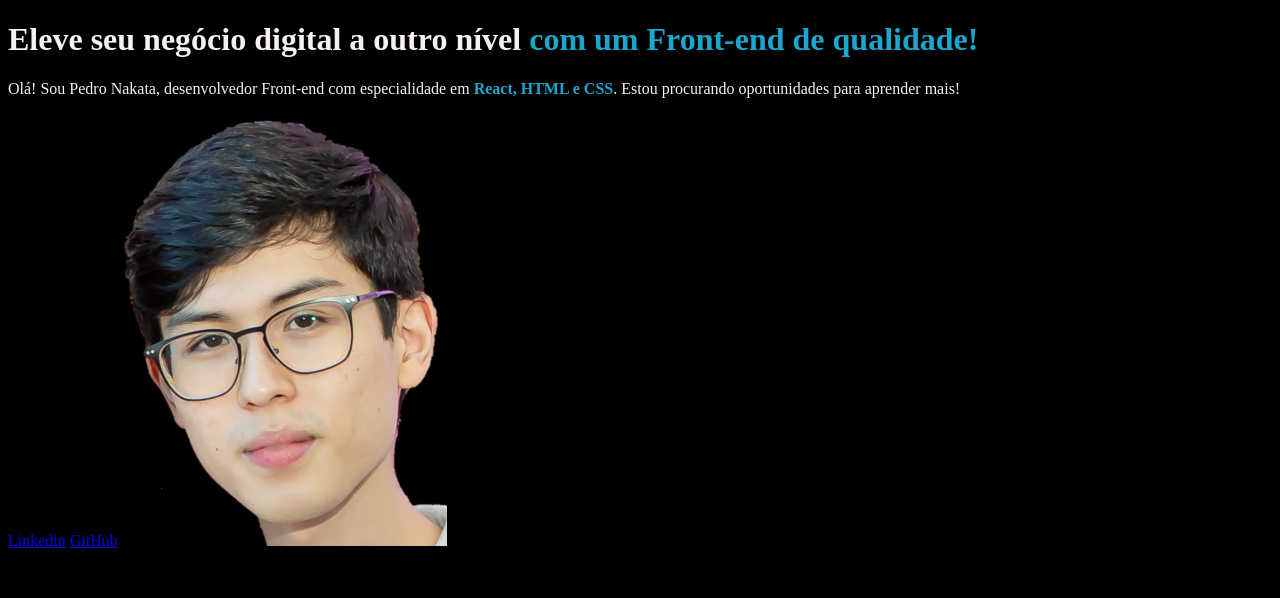
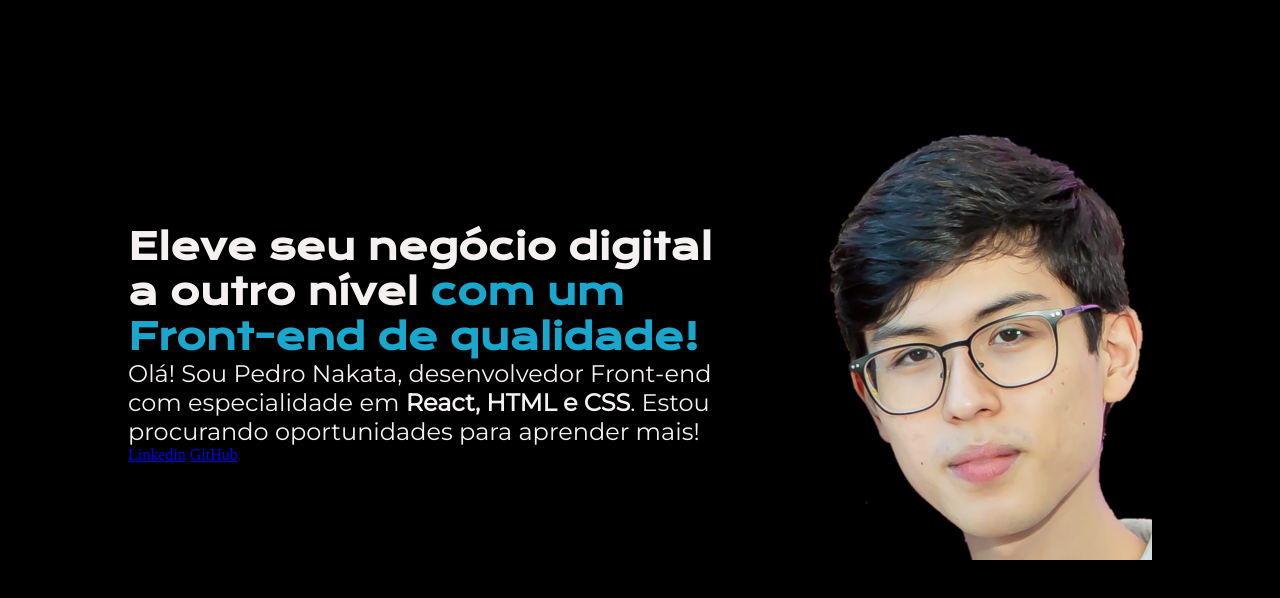
Before and after one commit to drpedronakata/Portfolio-HTML-e-CSS, a plain HTML site: page index.html in a window 1280 px wide. Drawn offline with nearby package versions, Linux system fonts and the light colour scheme.

Commit message:
Modificando tag main Foi adicionado classes nos tags do main, e adicionado o css deles. Dentros eles está o widht e heght, fonts, flexbox.

```diff
--- a/index.html
+++ b/index.html
@@ -11,11 +11,13 @@
     <header>
 
     </header>
-    <main>
-        <h1>Eleve seu negócio digital a outro nível <strong>com um Front-end de qualidade!</strong></h1>
-        <p>Olá! Sou Pedro Nakata, desenvolvedor Front-end com especialidade em <strong>React, HTML e CSS</strong>. Estou procurando oportunidades para aprender mais!</p>
-        <a href="https://www.linkedin.com/in/pedro-henrique-nakata-a8980919a/">Linkedin</a>
-        <a href="https://github.com/drpedronakata">GitHub</a>
+    <main class="apresentacao">
+        <section class="apresentacao__conteudo">
+            <h1 class="apresentacao__conteudo__titulo">Eleve seu negócio digital a outro nível <strong class="titulo-destaque">com um Front-end de qualidade!</strong></h1>
+            <p class="apresentacao__conteudo__texto">Olá! Sou Pedro Nakata, desenvolvedor Front-end com especialidade em <strong>React, HTML e CSS</strong>. Estou procurando oportunidades para aprender mais!</p>
+            <a href="https://www.linkedin.com/in/pedro-henrique-nakata-a8980919a/">Linkedin</a>
+            <a href="https://github.com/drpedronakata">GitHub</a>
+        </section>
         <img src="Imagem.png" alt="Foto do Pedro Nakata">
     </main>
     <footer>
--- a/style.css
+++ b/style.css
@@ -1,8 +1,38 @@
+@import url('https://fonts.googleapis.com/css2?family=Krona+One&family=Montserrat&display=swap');
+
+* {
+    margin: 0;
+    padding: 0;
+}
+
 body {
+    height: 100vh;
+    box-sizing: border-box;
     background-color: #000000;
     color: #F6F1F1;
 }
 
-strong {
+.apresentacao {
+    display: flex;
+    align-items: center;
+    justify-content: space-between;
+    margin: 10%;
+}
+
+.titulo-destaque {
     color: #19A7CE;
 }
+
+.apresentacao__conteudo {
+    width: 615px;
+}
+
+.apresentacao__conteudo__titulo {
+    font-size: 36px;
+    font-family: 'Krona One', sans-serif;
+}
+
+.apresentacao__conteudo__texto {
+    font-size: 24px;
+    font-family: 'Montserrat', sans-serif;
+}
```
